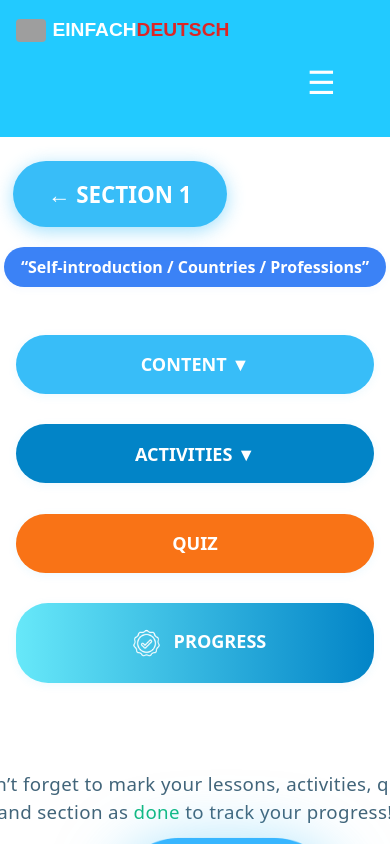
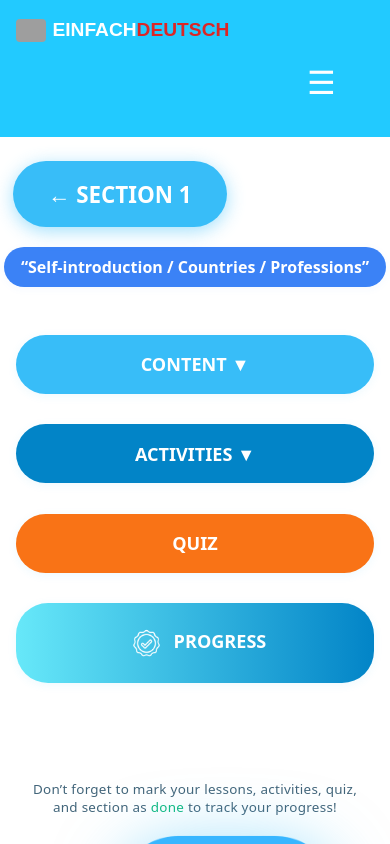
Before and after one commit to vreniz/EinfachDeutsch2, a React (Vite) app: page /sections/a1/section-1 in a window 390 px wide. Built offline with nearby package versions, Linux system fonts and the light colour scheme; grey boxes are pictures that could not be loaded.

Commit message:
Update Section1View.css

```diff
--- a/src/pages/Section1View.css
+++ b/src/pages/Section1View.css
@@ -245,6 +245,17 @@ html, body {
 
 
 @media (max-width: 600px) {
+
+  .section-content > p, .intro-reminder.tip {
+    font-size: 0.84rem !important;
+    padding: 0.7rem 0.7rem 0.5rem 0.7rem;
+    word-break: break-word !important;
+    max-width: 98vw;
+    margin-left: auto;
+    margin-right: auto;
+    line-height: 1.3;
+
+  }
   .section-view-container {
     flex-direction: column;
     align-items: center;
```
